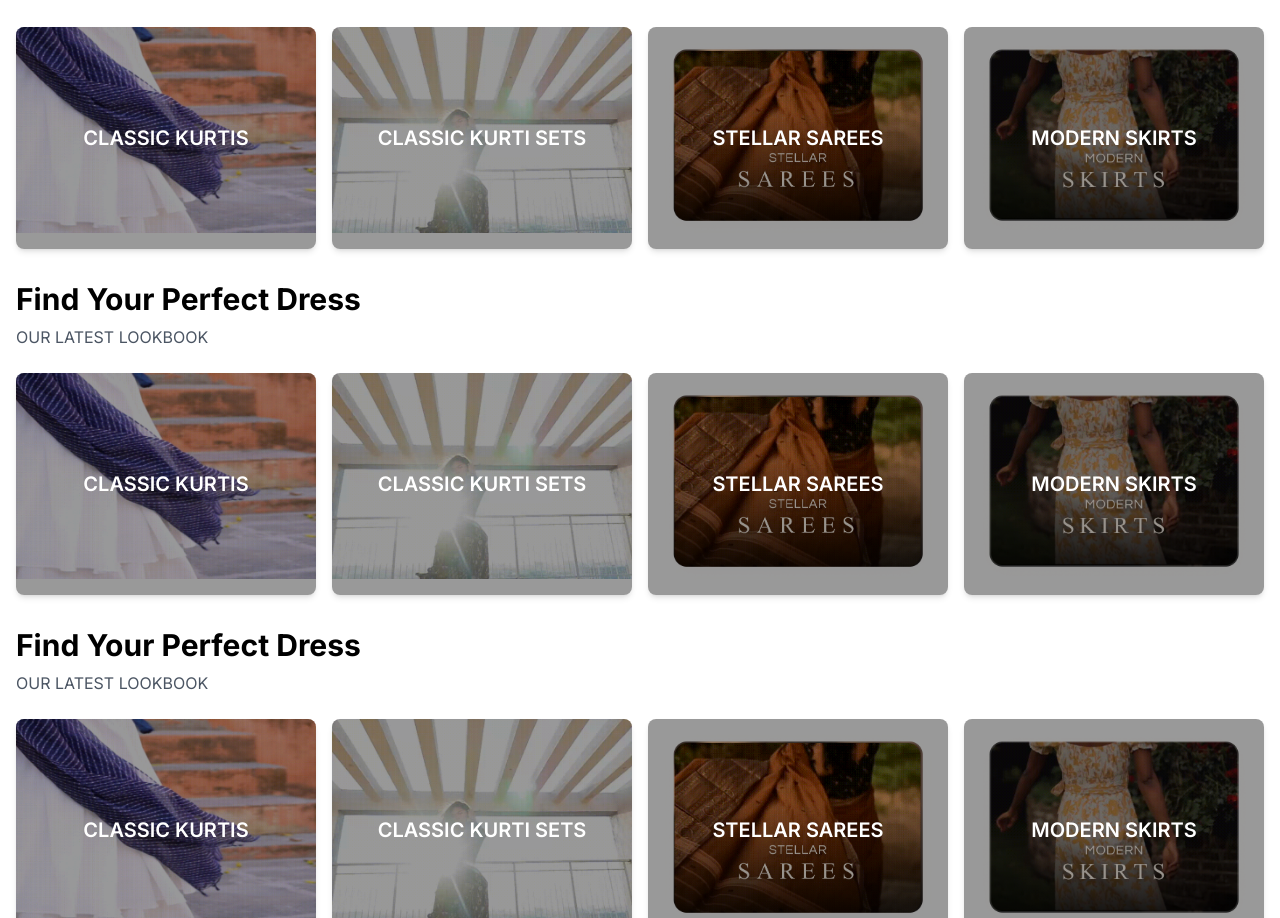
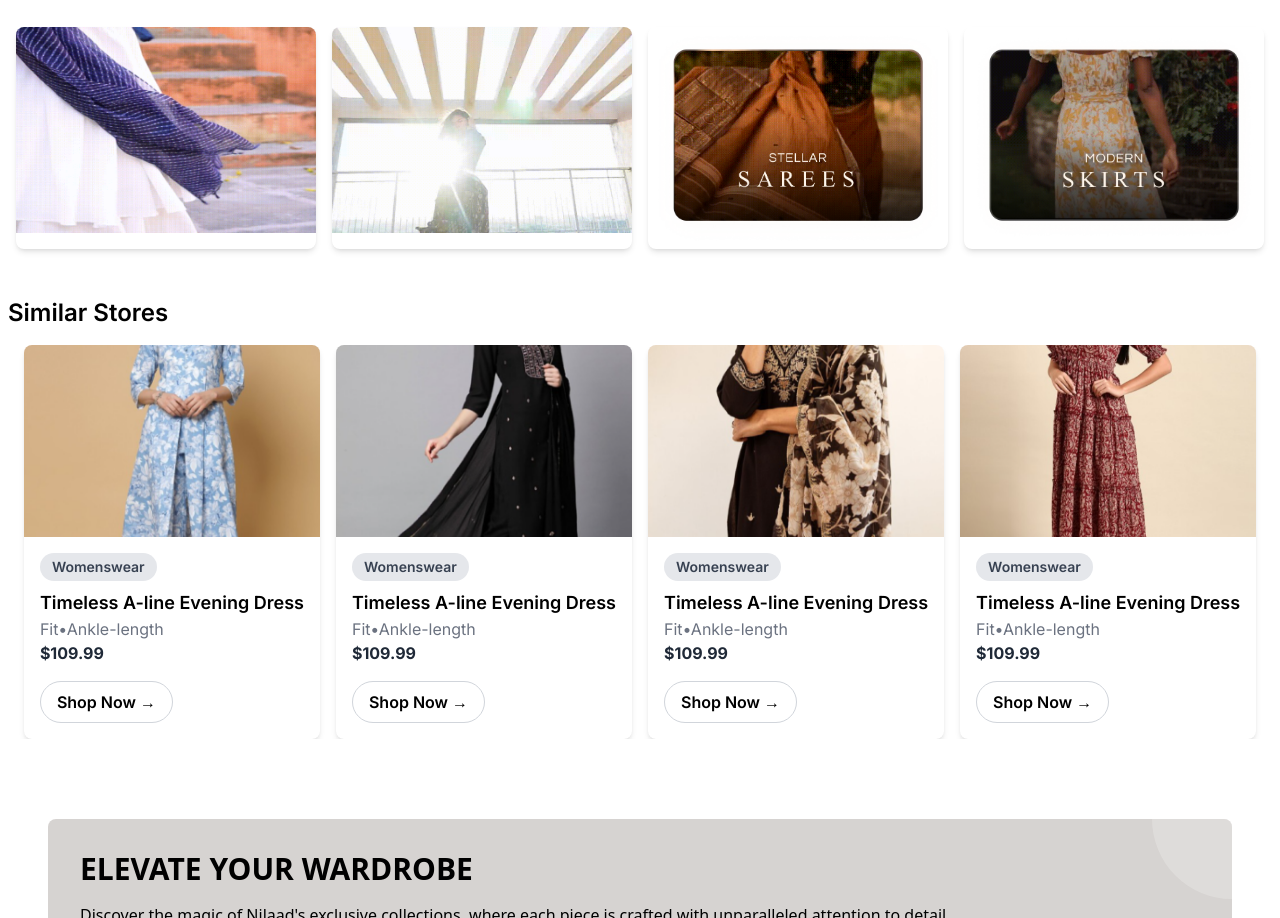
Before and after one commit to abdusamad8575/nila-trends, a Next.js app in the folder client/: page / in a window 1280 px wide. Shown: the part 1882-2800 px from the top of the page. Built offline with nearby package versions, Linux system fonts and the light colour scheme.

Commit message:
made adjustments to ui and others

```diff
--- a/client/app/allproducts/page.js
+++ b/client/app/allproducts/page.js
@@ -7,7 +7,7 @@ const ProductCard = ({ image, title, fit, price }) => (
     <img src={image} alt={title} className="w-full h-64 object-cover" />
     <div className="p-4">
       <span className="bg-gray-200 text-xs font-semibold px-2 py-1 rounded">Womenswear</span>
-      <button className="float-right text-sm text-blue-600">Shop Now</button>
+  <Link href={'/products'}>    <button className="float-right text-sm text-blue-600">Shop Now</button></Link>
       <h3 className="mt-2 text-lg font-semibold">{title}</h3>
       <p className="text-sm text-gray-600">Fit • {fit}</p>
       <p className="text-sm text-gray-600">Price • ${price}</p>
@@ -62,7 +62,25 @@ const KurtaSetsListing = () => {
           fit="Ankle-length"
           price="109.99"
         />
-        <div className="bg-white rounded-lg overflow-hidden shadow-md p-4">
+        <ProductCard
+          image="/assets/product1.png"
+          title="Timeless A-line Evening Dress"
+          fit="Ankle-length"
+          price="109.99"
+        />
+        <ProductCard
+          image="/assets/product2.png"
+          title="Timeless A-line Evening Dress"
+          fit="Ankle-length"
+          price="109.99"
+        />
+        <ProductCard
+          image="/assets/proudct3.png"
+          title="Timeless A-line Evening Dress"
+          fit="Ankle-length"
+          price="109.99"
+        />
+        <div className="bg-white rounded-lg overflow-hidden shadow-md p-4 hidden">
           <img src="/assets/product.png" alt="Chiku Brown Printed Cotton" className="w-full h-64 object-cover mb-4" />
           <h2 className="text-lg font-semibold mb-2">Chiku Brown Printed Cotton Zari Weaving</h2>
           <p className="text-sm text-gray-600 mb-4">
--- a/client/app/components/footer/index.js
+++ b/client/app/components/footer/index.js
@@ -1,24 +1,31 @@
 'use client';
 
-import React, { useState } from 'react';
+import React, { useState, useEffect } from 'react';
+import Link from 'next/link';
+import { usePathname } from 'next/navigation';
 import { FontAwesomeIcon } from '@fortawesome/react-fontawesome';
 import { faHome, faSearch, faHeart, faShoppingCart, faUser } from '@fortawesome/free-solid-svg-icons';
 
 const MobileFooter = () => {
-  const [active, setActive] = useState(null);
+  const pathname = usePathname();
+  const [active, setActive] = useState(0);
 
-  const handleClick = (index) => {
-    setActive(index === active ? null : index);
-  };
+  useEffect(() => {
+    if (pathname === '/') setActive(0);
+    else if (pathname === '/allproducts') setActive(1); // Corrected this line
+    else if (pathname === '/allproducts') setActive(2);
+    else if (pathname === '/cart') setActive(3);
+    else if (pathname === '/profile') setActive(4);
+  }, [pathname]);
 
   return (
     <footer className="fixed bottom-0 left-0 right-0 bg-white shadow-lg">
       <nav className="flex justify-between items-center px-4 py-2">
+        <Link href="/" passHref>
           <button
             className={`flex items-center px-3 py-2 rounded-full transition-colors duration-300 ease-in-out ${
               active === 0 ? 'bg-gray-100' : 'bg-white'
             }`}
-          onClick={() => handleClick(0)}
           >
             <FontAwesomeIcon
               icon={faHome}
@@ -30,11 +37,12 @@ const MobileFooter = () => {
               </span>
             )}
           </button>
+        </Link>
+        <Link href="/allproducts" passHref> {/* Corrected the link here */}
           <button
             className={`flex items-center px-3 py-2 rounded-full transition-colors duration-300 ease-in-out ${
               active === 1 ? 'bg-gray-100' : 'bg-white'
             }`}
-          onClick={() => handleClick(1)}
           >
             <FontAwesomeIcon
               icon={faSearch}
@@ -46,11 +54,12 @@ const MobileFooter = () => {
               </span>
             )}
           </button>
+        </Link>
+        <Link href="/allproducts" passHref>
           <button
             className={`flex items-center px-3 py-2 rounded-full transition-colors duration-300 ease-in-out ${
               active === 2 ? 'bg-gray-100' : 'bg-white'
             }`}
-          onClick={() => handleClick(2)}
           >
             <FontAwesomeIcon
               icon={faHeart}
@@ -62,11 +71,12 @@ const MobileFooter = () => {
               </span>
             )}
           </button>
+        </Link>
+        <Link href="/cart" passHref>
           <button
             className={`flex items-center px-3 py-2 rounded-full transition-colors duration-300 ease-in-out ${
               active === 3 ? 'bg-gray-100' : 'bg-white'
             }`}
-          onClick={() => handleClick(3)}
           >
             <FontAwesomeIcon
               icon={faShoppingCart}
@@ -78,11 +88,12 @@ const MobileFooter = () => {
               </span>
             )}
           </button>
+        </Link>
+        <Link href="/profile" passHref>
           <button
             className={`flex items-center px-3 py-2 rounded-full transition-colors duration-300 ease-in-out ${
               active === 4 ? 'bg-gray-100' : 'bg-white'
             }`}
-          onClick={() => handleClick(4)}
           >
             <FontAwesomeIcon
               icon={faUser}
@@ -94,6 +105,7 @@ const MobileFooter = () => {
               </span>
             )}
           </button>
+        </Link>
       </nav>
     </footer>
   );
--- a/client/app/components/navbar-mobile/index.js
+++ b/client/app/components/navbar-mobile/index.js
@@ -1,5 +1,6 @@
 'use client';
 
+import Link from 'next/link';
 import React, { useState } from 'react';
 
 const MobileNavbar = () => {
@@ -35,7 +36,7 @@ const MobileNavbar = () => {
         {/* Center - Logo */}
         <div className="absolute left-1/2 transform -translate-x-1/2 flex items-center justify-center">
           <h1 className="text-xs xs:text-sm sm:text-base md:text-lg lg:text-xl font-bold italic text-black whitespace-nowrap">
-            NilaaTrends
+          <Link href={'/'}> NilaaTrends</Link>
           </h1>
         </div>
 
--- a/client/app/components/navbar/index.js
+++ b/client/app/components/navbar/index.js
@@ -49,7 +49,7 @@ const Navbar = () => {
 
           {/* Logo */}
           <div className="text-2xl font-serif italic mb-2 md:mb-0">
-            NilaaTrends
+           <Link href={'/'}> NilaaTrends</Link>
           </div>
 
           {/* Right section */}
@@ -87,14 +87,14 @@ const Navbar = () => {
 
         {/* Bottom menu */}
         <div className="flex flex-wrap justify-center py-2 space-x-10 text-sm font-bold bg-[#faf9f3] overflow-x-auto">
-          <Link href="/kerala-traditional" className="text-gray-700 hover:text-gray-900">Kerala traditional</Link>
-          <Link href="/kurta" className="text-gray-700 hover:text-gray-900">Kurta</Link>
-          <Link href="/kurti-set" className="text-gray-700 hover:text-gray-900">Kurti set</Link>
-          <Link href="/ethnic-wear" className="text-gray-700 hover:text-gray-900">Ethnic wear</Link>
-          <Link href="/feminine" className="text-gray-700 hover:text-gray-900">Feminine</Link>
-          <Link href="/festive-wear" className="text-gray-700 hover:text-gray-900">Festive wear</Link>
-          <Link href="/dual-flare-ears" className="text-gray-700 hover:text-gray-900">Dual flare ears</Link>
-          <Link href="/beach-wear" className="text-gray-700 hover:text-gray-900">Beach wear</Link>
+          <Link href="/allproducts" className="text-gray-700 hover:text-gray-900">Kerala traditional</Link>
+          <Link href="/allproducts" className="text-gray-700 hover:text-gray-900">Kurta</Link>
+          <Link href="/allproducts" className="text-gray-700 hover:text-gray-900">Kurti set</Link>
+          <Link href="/allproducts" className="text-gray-700 hover:text-gray-900">Ethnic wear</Link>
+          <Link href="/allproducts" className="text-gray-700 hover:text-gray-900">Feminine</Link>
+          <Link href="/allproducts" className="text-gray-700 hover:text-gray-900">Festive wear</Link>
+          <Link href="/allproducts" className="text-gray-700 hover:text-gray-900">Dual flare ears</Link>
+          <Link href="/allproducts" className="text-gray-700 hover:text-gray-900">Beach wear</Link>
         </div>
       </div>
     </nav>
--- a/client/app/components/products/index.js
+++ b/client/app/components/products/index.js
@@ -7,6 +7,8 @@ const lookbookItems = [
   { id: 3, title: 'STELLAR SAREES', image: '/assets/home3.png' },
   { id: 4, title: 'MODERN SKIRTS', image: '/assets/home4.png' },
 ];
+
+
 
 const LookbookItem = ({ title, image }) => (
   <div className="relative overflow-hidden rounded-lg shadow-md">
@@ -18,9 +20,9 @@ const LookbookItem = ({ title, image }) => (
       layout="responsive"
       className="object-cover"
     />
-    <div className="absolute inset-0 flex items-center justify-center bg-black bg-opacity-40">
+    {/* <div className="absolute inset-0 flex items-center justify-center bg-black bg-opacity-40">
       <h3 className="text-white text-xl font-semibold text-center">{title}</h3>
-    </div>
+    </div> */}
   </div>
 );
 
--- a/client/app/components/similar-products/index.js
+++ b/client/app/components/similar-products/index.js
@@ -33,11 +33,15 @@ const SimilarStores = () => {
   ];
 
   return (
-    <div className="py-8">
-      <h2 className="text-2xl font-semibold mb-4">Similar Stores</h2>
-      <div className="flex overflow-x-auto space-x-4">
+    <div className="flex justify-center">
+      <div className="py-8 w-full md:w-auto">
+        <h2 className="text-2xl font-semibold mb-4 text-center md:text-left">Similar Stores</h2>
+        <div className="flex overflow-x-auto space-x-4 scrollbar-hide px-4">
           {products.map((product) => (
-          <div key={product.id} className="min-w-[200px] bg-white rounded-lg shadow-md">
+            <div
+              key={product.id}
+              className="min-w-[60%] sm:min-w-[40%] md:min-w-[30%] lg:min-w-[20%] bg-white rounded-lg shadow-md flex-shrink-0"
+            >
               <img
                 src={product.image}
                 alt={product.title}
@@ -58,6 +62,7 @@ const SimilarStores = () => {
           ))}
         </div>
       </div>
+    </div>
   );
 };
 
--- a/client/app/globals.css
+++ b/client/app/globals.css
@@ -22,12 +22,11 @@ a {
   text-decoration: none;
 }
 
-::-webkit-scrollbar {
-  width: 8px;
-  height: 8px;
+.scrollbar-hide {
+  -ms-overflow-style: none;  /* Internet Explorer 10+ */
+  scrollbar-width: none;  /* Firefox */
 }
 
-::-webkit-scrollbar-thumb {
-  background: #d1d5db;
-  border-radius: 4px;
+.scrollbar-hide::-webkit-scrollbar {
+  display: none;  /* Safari and Chrome */
 }
--- a/client/app/page.js
+++ b/client/app/page.js
@@ -2,18 +2,25 @@ import FashionHero from "./components/banner";
 import WardrobeSection from "./components/homecontact";
 import JewelryShop from "./components/lookbook";
 import Lookbook from "./components/products";
+import SimilarStores from "./components/similar-products";
 
 
 export default function Home() {
+  const heading = [
+    { title: 'CLASSIC KURTIS',subtitle:'kjfdlk' },
+    { title: 'CLASSIC KURTI SETS', subtitle:'kdjslkf'},
+    { title: 'STELLAR SAREES',subtitle:'fkdlskjl' },
+  ];
   return (
-    <>
+    <div>
     <FashionHero/>
     <JewelryShop/>
-    <Lookbook/>
-    <Lookbook/>
-    <Lookbook/>
+
+      <Lookbook/>
+
+    <SimilarStores/>
     <WardrobeSection/>
-    </>
+    </div>
 
   );
 }
```
Lines whose indentation alone changed are shown as unchanged.
